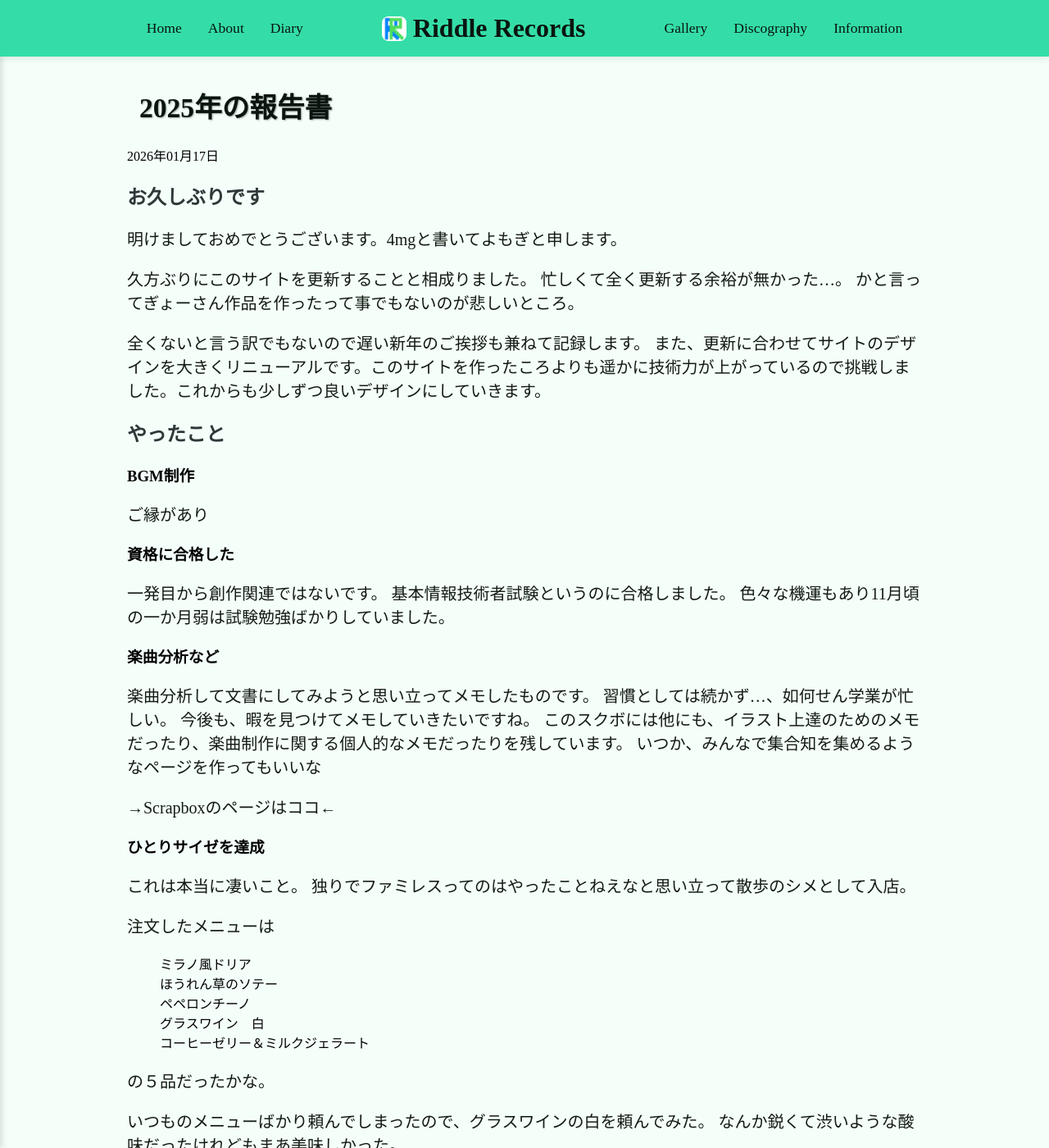
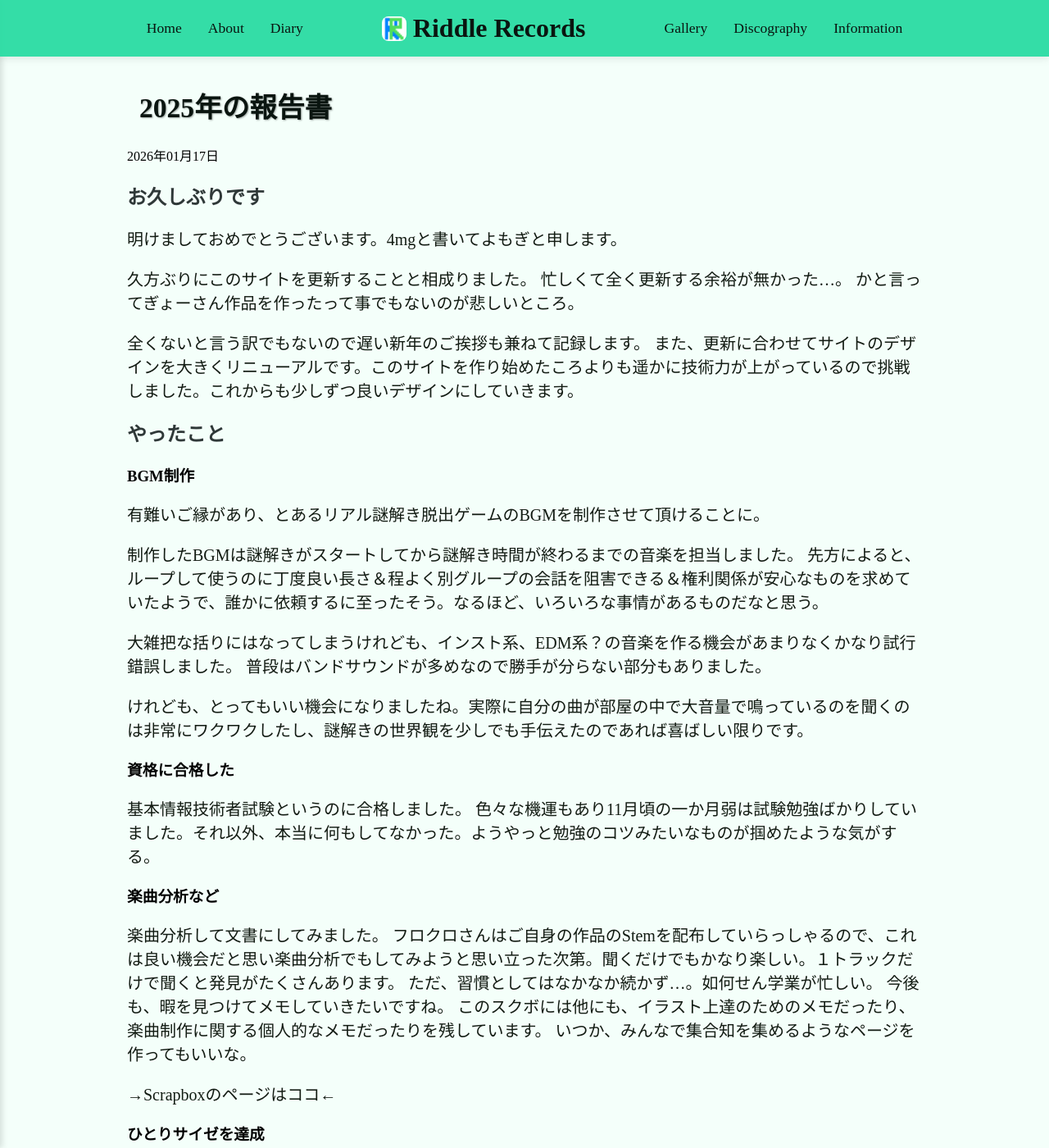
Before and after one commit to Enomi-4mg/Riddle-Records, a Jekyll site: the page built from _diary/2026-01-17.md, in a window 1280 px wide and 1400 px high. Shown: the whole window at 82% size. Built offline with Jekyll 4.4.1, drawn with Linux system fonts in a browser that asks for light colours; some web fonts are replaced; some of the changed text lies outside the part shown.

Commit message:
change _diary/2026-01-17.md

```diff
--- a/_diary/2026-01-17.md
+++ b/_diary/2026-01-17.md
@@ -13,25 +13,33 @@ date: 2026-01-17
 かと言ってぎょーさん作品を作ったって事でもないのが悲しいところ。
 
 全くないと言う訳でもないので遅い新年のご挨拶も兼ねて記録します。
-また、更新に合わせてサイトのデザインを大きくリニューアルです。このサイトを作ったころよりも遥かに技術力が上がっているので挑戦しました。これからも少しずつ良いデザインにしていきます。
+また、更新に合わせてサイトのデザインを大きくリニューアルです。このサイトを作り始めたころよりも遥かに技術力が上がっているので挑戦しました。これからも少しずつ良いデザインにしていきます。
 
 ## やったこと
 ### BGM制作
-ご縁があり
+有難いご縁があり、とあるリアル謎解き脱出ゲームのBGMを制作させて頂けることに。
+
+制作したBGMは謎解きがスタートしてから謎解き時間が終わるまでの音楽を担当しました。
+先方によると、ループして使うのに丁度良い長さ＆程よく別グループの会話を阻害できる＆権利関係が安心なものを求めていたようで、誰かに依頼するに至ったそう。なるほど、いろいろな事情があるものだなと思う。
+
+大雑把な括りにはなってしまうけれども、インスト系、EDM系？の音楽を作る機会があまりなくかなり試行錯誤しました。
+普段はバンドサウンドが多めなので勝手が分らない部分もありました。
+
+けれども、とってもいい機会になりましたね。実際に自分の曲が部屋の中で大音量で鳴っているのを聞くのは非常にワクワクしたし、謎解きの世界観を少しでも手伝えたのであれば喜ばしい限りです。
 
 ### 資格に合格した
 
-一発目から創作関連ではないです。
 基本情報技術者試験というのに合格しました。
-色々な機運もあり11月頃の一か月弱は試験勉強ばかりしていました。
+色々な機運もあり11月頃の一か月弱は試験勉強ばかりしていました。それ以外、本当に何もしてなかった。ようやっと勉強のコツみたいなものが掴めたような気がする。
 
 ### 楽曲分析など
 
-楽曲分析して文書にしてみようと思い立ってメモしたものです。
-習慣としては続かず…、如何せん学業が忙しい。
+楽曲分析して文書にしてみました。
+フロクロさんはご自身の作品のStemを配布していらっしゃるので、これは良い機会だと思い楽曲分析でもしてみようと思い立った次第。聞くだけでもかなり楽しい。１トラックだけで聞くと発見がたくさんあります。
+ただ、習慣としてはなかなか続かず…。如何せん学業が忙しい。
 今後も、暇を見つけてメモしていきたいですね。
 このスクボには他にも、イラスト上達のためのメモだったり、楽曲制作に関する個人的なメモだったりを残しています。
-いつか、みんなで集合知を集めるようなページを作ってもいいな
+いつか、みんなで集合知を集めるようなページを作ってもいいな。
 
 [→Scrapboxのページはココ←](https://scrapbox.io/MemoEnomi4mg/%E3%80%90%E6%A5%BD%E6%9B%B2%E5%88%86%E6%9E%90%E3%80%91_%E7%A9%BA%E3%82%92%E6%BA%80%E3%81%9F%E3%81%97%E3%81%A6%EF%BC%8F%E5%8F%AF%E4%B8%8D%EF%BC%88Fill_Me_%2F_KAFU%EF%BC%89(2025-11-24))
 
@@ -41,6 +49,7 @@ date: 2026-01-17
 独りでファミレスってのはやったことねえなと思い立って散歩のシメとして入店。
 
 注文したメニューは
+
 - ミラノ風ドリア
 - ほうれん草のソテー
 - ペペロンチーノ
@@ -51,9 +60,13 @@ date: 2026-01-17
 
 いつものメニューばかり頼んでしまったので、グラスワインの白を頼んでみた。
 なんか鋭くて渋いような酸味だったけれどもまあ美味しかった。
+もっとこういう日があってもいい。
 
 ### 冬コミのイラスト本に寄稿
 忙しい合間を縫ってイラストを完成させました。
+初めに書きたかったものは、上手く書けずに没にしてしまった。無念。
+できること、やりたいこと、少し頑張ったらできることを見極めるのはとても大切だと感じましたね。
+また、後々イラストを夏コミで寄稿した分も併せて載せます。
 
 ### コーディングにのめり込む
 
@@ -84,11 +97,11 @@ https://github.com/Enomi-4mg/Pro-Multi-Tab-Notepad/releases/tag/v1.6.3
 その名の通りテキストをエディットできる訳です。
 なんか自作のメモ帳とかあったら嬉しいな～という軽い気持ちで作り始めてこれを改良し続けています。
 
-もちろん、自分で使っている。そうするとツールのここが不便だなとか、いつも使っているものってこういう風に便利なんだと気付くことができるのでとってもいい視点が得られます。
+もちろん、自分で使っています。そうするとツールのここが不便だなとか、いつも使っているものってこういう風に便利なんだと気付くことができるのでとってもいい視点が得られます。
 
 ### CGゲーム作品
 
-これは、大学の課題で制作したもので、コマンドを選んで木を育てていくというCGゲームです。
+大学の課題として、コマンドを選んで木を育てていくというCGゲームを制作しました。
 パラメータやコマンド使ったときのエフェクトに力を入れてます。
 ちょっと今、手に取ってもらえるような形式を準備していないのでなんか後で載せます。
 
@@ -116,13 +129,18 @@ https://github.com/Enomi-4mg/Pro-Multi-Tab-Notepad/releases/tag/v1.6.3
 アニメで『ハイスコアガール』を見て、他の作品もずっと気になっていた。凄い良い。
 
 ### 『最終兵器彼女』
-年末に一気読み。酷くなっていく世界と対照的な二人の眩しさ。
+年末に一気読み。酷くなっていく世界と対照的な二人の眩しさに喰らう。
 
 ### 『BLEACH』
 こちらは正月に一気読み。早く卍解を習得したい。
 
 ### 『光が死んだ夏』　一巻
 装丁が良くて買ってしまった。二人の間にある薄暗くてジトっとした空気感が良い。
+
+
+最近は漫画をとにかく読むことにハマっていて自分なりに開拓していこうかな…と思っている。
+つい、数日前も良さげな装丁の本を選んで買う、詰まる所ジャケ買いを敢行した。
+ゆっくり落ち着いて読む時間が欲しいところ
 
 ### Perfumeの楽曲いろいろ
 もうコールドスリープするというのにハマってしまった
```
